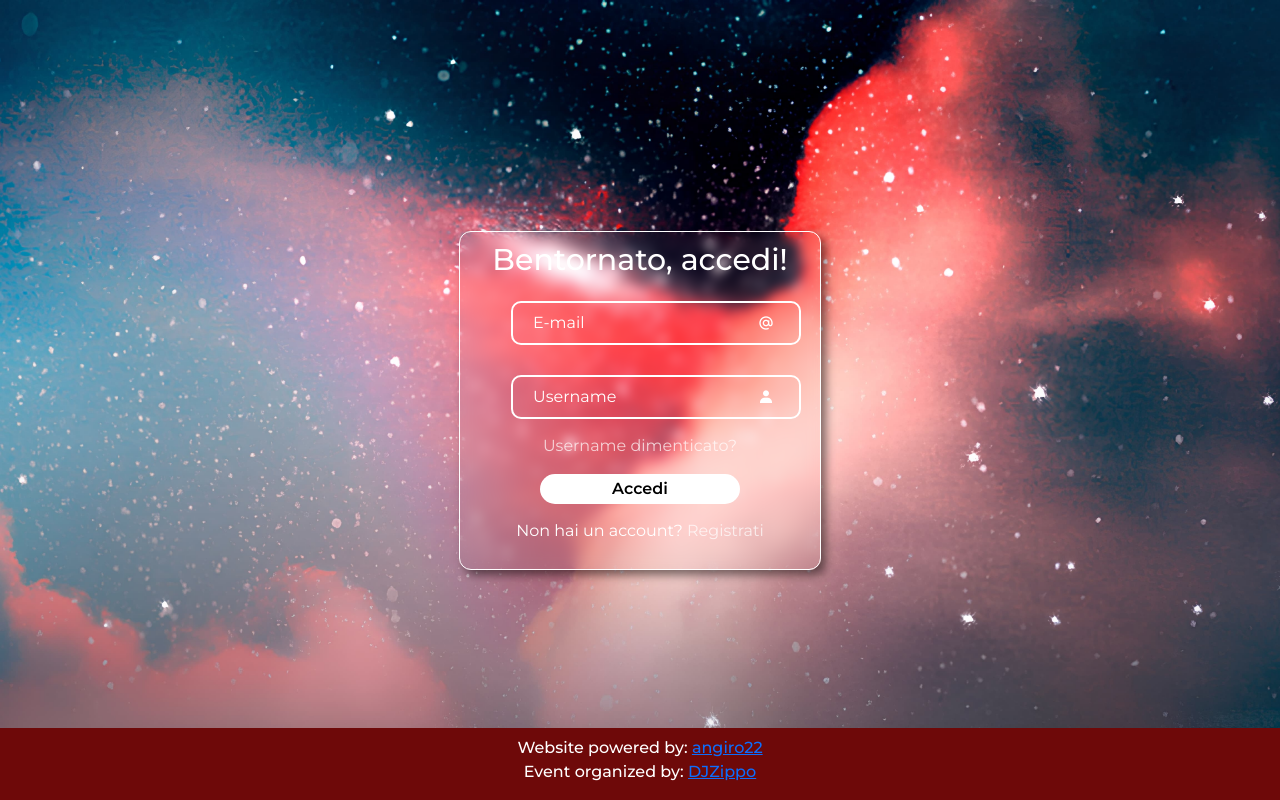
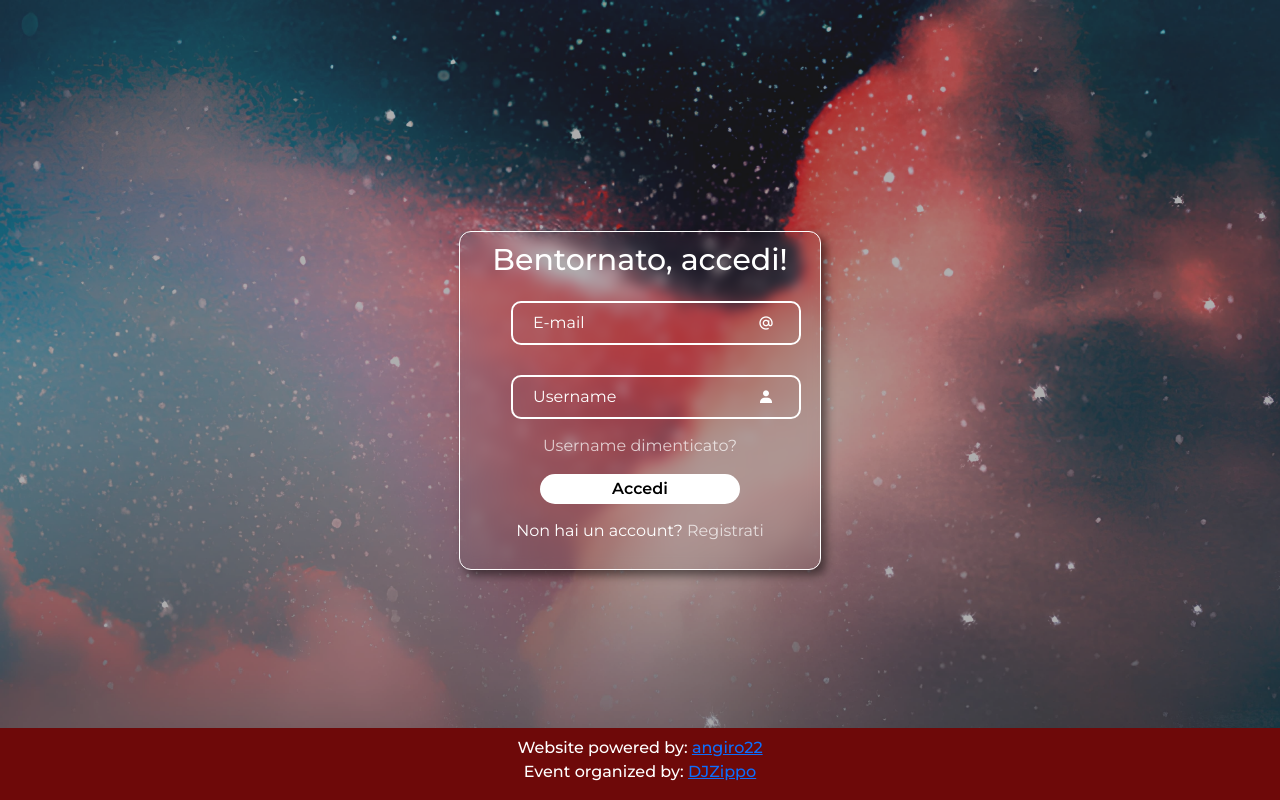
Before and after one commit to angiro22/redmoon, a plain HTML site: page Pages/signin.html in a window 1280 px wide. Drawn offline with nearby package versions, Linux system fonts and the light colour scheme; files whose address does not match are found by name.

Commit message:
Fix background-image & Add opacity to it

```diff
--- a/Styles/sign.css
+++ b/Styles/sign.css
@@ -5,10 +5,25 @@ html, body {
 }
 
 body {
+    position: relative;
+}
+
+body::before {
+    /* Add the image as a pseudo-element before the body to have
+    more control of it, for example adding the opacity */
+    z-index: -1;
+    content: "";
+    position: absolute;
+    top: 0;
+    left: 0;
+    right: 0;
+    bottom: 0;
     background-image: url(../Images/sign_background_desktop.jpg);
     background-repeat: no-repeat;
     background-size: cover;
     background-position: center;
+    opacity: 0.6;
+    pointer-events: none;
 }
 
 form {
--- a/Styles/signin.css
+++ b/Styles/signin.css
@@ -1,5 +1,5 @@
 @media(width <= 800px) {
-    body {
+    body::before {
         background-image: url(../Images/signin_background_mobile.jpg);
     }
 }
--- a/Styles/signup.css
+++ b/Styles/signup.css
@@ -1,5 +1,5 @@
 @media(width <= 800px) {
-    body {
+    body::before {
         background-image: url(../Images/signin_background_mobile.jpg);
     }
 }
```
